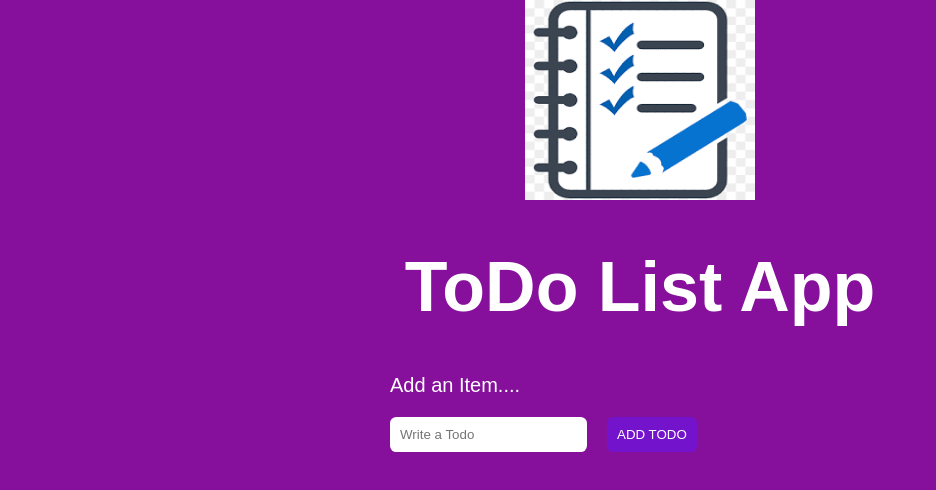
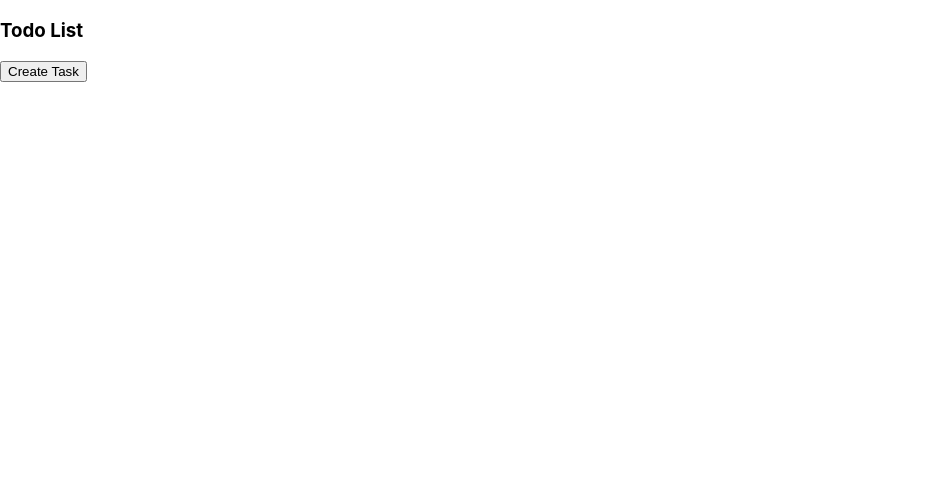
Before and after one commit to Teuton-Roy/todo-app, a React (Create React App) app: page / in a window 1280 px wide. Shown: the top 490 px of the page, without its empty margins (0-936 px from the left). Built offline with nearby package versions, Linux system fonts and the light colour scheme.

Commit message:
install Bootstrap in react & create new todo list app

```diff
--- a/src/App.css
+++ b/src/App.css
@@ -1,4 +1,4 @@
-body{
+/* body{
   background:#86109B;
   font-family: "Montserrat", sans-serif;
   font-size: 20px;
@@ -53,7 +53,7 @@ body{
 
 ul{
   /* remove default padding and margin from ul*/
-  margin: 0px;
+  /* margin: 0px;
   padding: 0px;
 }
 
@@ -75,4 +75,4 @@ ul{
   color:#fff;
   max-width: 500px;
   margin: auto;
-}
+} */ */
--- a/src/App.js
+++ b/src/App.js
@@ -1,139 +1,154 @@
-import React from 'react';
-import logo from './todo_logo.png';
-import './App.css';
+// import React from 'react';
+// import logo from './todo_logo.png';
+// import './App.css';
 
-class App extends React.Component{
+// class App extends React.Component{
 
-  //create a constructor//
-  constructor(props){
-    super(props);
-    this.state = {
-      newItem: "",
-      list: []
-    }
-  }
+//   //create a constructor//
+//   constructor(props){
+//     super(props);
+//     this.state = {
+//       newItem: "",
+//       list: []
+//     }
+//   }
 
-  //Add item//
-  addItem(todoValue){
-    if(todoValue !== ""){
-      const newItem = {
-        id: Date.now(),
-        value: todoValue,
-        isDone: false
-      };
+//   //Add item//
+//   addItem(todoValue){
+//     if(todoValue !== ""){
+//       const newItem = {
+//         id: Date.now(),
+//         value: todoValue,
+//         isDone: false
+//       };
 
-      //(...) means want to append all the existing values into it//
-      const list = [...this.state.list];
-      list.push(newItem);
+//       //(...) means want to append all the existing values into it//
+//       const list = [...this.state.list];
+//       list.push(newItem);
 
 
-      /*setState is a vary special method whenever you want to update
-      anything inside the state you never touch the state directly in
-      react, you always touch the state by using set state method*/
+//       /*setState is a vary special method whenever you want to update
+//       anything inside the state you never touch the state directly in
+//       react, you always touch the state by using set state method*/
 
-       //set state methods//
-      this.setState({
-        list,
-        newItem: ""
-      });
-    }
-  }
+//        //set state methods//
+//       this.setState({
+//         list,
+//         newItem: ""
+//       });
+//     }
+//   }
 
-  //Delete item//
-  deleteItem(id){
-    //bring out all the list here == copy of the list//
-    const list = [...this.state.list];
+//   //Delete item//
+//   deleteItem(id){
+//     //bring out all the list here == copy of the list//
+//     const list = [...this.state.list];
 
-    //updated list//
-    const updatedList = list.filter(item => item.id !== id);
-    //(filter) = is a method which expects you to pass on a callback//
-    /*(item.id !== id) if the item id is not equal to the id that we are passing in
-    then we want to keep that item in the list*/
-    /*(item.id !== id) if the item id is equal to the id that we are passing in then
-    we want to remove that item from the list*/
+//     //updated list//
+//     const updatedList = list.filter(item => item.id !== id);
+//     //(filter) = is a method which expects you to pass on a callback//
+//     /*(item.id !== id) if the item id is not equal to the id that we are passing in
+//     then we want to keep that item in the list*/
+//     /*(item.id !== id) if the item id is equal to the id that we are passing in then
+//     we want to remove that item from the list*/
 
-    this.setState({list: updatedList});
-  }
+//     this.setState({list: updatedList});
+//   }
 
-  //Update input//
-  updateInput(input){
-    this.setState({newItem: input}); //newItem being updated by input//
-  }
+//   //Update input//
+//   updateInput(input){
+//     this.setState({newItem: input}); //newItem being updated by input//
+//   }
 
 
-  render(){
-    return (
-      <div>
-        <img src={logo} width="230" height="200" className='logo' />
-        <h1 className='App-title'>ToDo List App</h1>
-        <div className="container">
-          Add an Item....
-          <br />
-          <input
-            type="text"
-            className="input-text"
-            placeholder="Write a Todo"
-            required
-            value={this.state.newItem}
-            onChange={
-              e => this.updateInput(e.target.value)
-            }
-          />
-          <button
-          className="add-btn"
-            onClick={
-            () => this.addItem(this.state.newItem)
-          }
-          disabled={
-            !this.state.newItem.length
-          }
-          >
-            Add ToDo
-          </button>
-          <div className="list">
-            <ul>
+//   render(){
+//     return (
+//       <div>
+//         <img src={logo} width="230" height="200" className='logo' />
+//         <h1 className='App-title'>ToDo List App</h1>
+//         <div className="container">
+//           Add an Item....
+//           <br />
+//           <input
+//             type="text"
+//             className="input-text"
+//             placeholder="Write a Todo"
+//             required
+//             value={this.state.newItem}
+//             onChange={
+//               e => this.updateInput(e.target.value)
+//             }
+//           />
+//           <button
+//           className="add-btn"
+//             onClick={
+//             () => this.addItem(this.state.newItem)
+//           }
+//           disabled={
+//             !this.state.newItem.length
+//           }
+//           >
+//             Add ToDo
+//           </button>
+//           <div className="list">
+//             <ul>
 
-              {/*(map) = is a method which expects you to pass on a callback*/}
-              {/*(item) = is a parameter which is going to represent each item in the list*/}
-              {/*(=>) = is a fat arrow function*/}
-              {/*(return) = is a return statement*/}
+//               {/*(map) = is a method which expects you to pass on a callback*/}
+//               {/*(item) = is a parameter which is going to represent each item in the list*/}
+//               {/*(=>) = is a fat arrow function*/}
+//               {/*(return) = is a return statement*/}
 
-              {this.state.list.map(item => {
-                {/*(return) = is a keyword which is going to return something*/}
-                {/*(item.value) = is the value of the item*/}
-                return(
-                  <li key={item.id}>  {/*(item.id) = is the id of the item*/}
-                    <input
-                      type="checkbox"
-                      name="idDone"
-                      checked={item.isDone}
-                      onChange = {
-                        a => this.deleteItem(a.target.id)
-                      }
-                    />
-                    {item.value}
-                    <button
-                      className="btn"
-                      onClick={() => this.deleteItem(item.id)}
-                    >
-                      Delete
-                    </button>
-                  </li>
-                );
-              })}
+//               {this.state.list.map(item => {
+//                 {/*(return) = is a keyword which is going to return something*/}
+//                 {/*(item.value) = is the value of the item*/}
+//                 return(
+//                   <li key={item.id}>  {/*(item.id) = is the id of the item*/}
+//                     <input
+//                       type="checkbox"
+//                       name="idDone"
+//                       checked={item.isDone}
+//                       onChange = {
+//                         a => this.deleteItem(a.target.id)
+//                       }
+//                     />
+//                     {item.value}
+//                     <button
+//                       className="btn"
+//                       onClick={() => this.deleteItem(item.id)}
+//                     >
+//                       Delete
+//                     </button>
+//                   </li>
+//                 );
+//               })}
 
-              {/*<li>
-                <input type="checkbox" className="" id="" />
-                Record Youtube video
-                <button className="btn">
-                  Delete
-                </button>
-            </li>*/}
-            </ul>
-        </div>
-      </div>
+//               {/*<li>
+//                 <input type="checkbox" className="" id="" />
+//                 Record Youtube video
+//                 <button className="btn">
+//                   Delete
+//                 </button>
+//             </li>*/}
+//             </ul>
+//         </div>
+//       </div>
+//     </div>
+//     );
+//   }
+// }
+// export default App;
+
+//--------------------------------------------------------------//
+
+//Import todo list//
+import TodoList from "./components/TodoList";
+
+function App() {
+  return (
+    <div className="App">
+      <TodoList />
     </div>
-    );
-  }
+  );
 }
+
 export default App;
--- /dev/null
+++ b/src/components/TodoList.js
@@ -0,0 +1,13 @@
+import React from 'react';
+
+//functional component//
+const TodoList = () => {
+    return (
+        <div>
+            <h3>Todo List</h3>
+            <button>Create Task</button>
+        </div>
+    );
+};
+
+export default TodoList;
```
Also changed, not shown: 1 other file (tests, documents, lock files or other folders).
